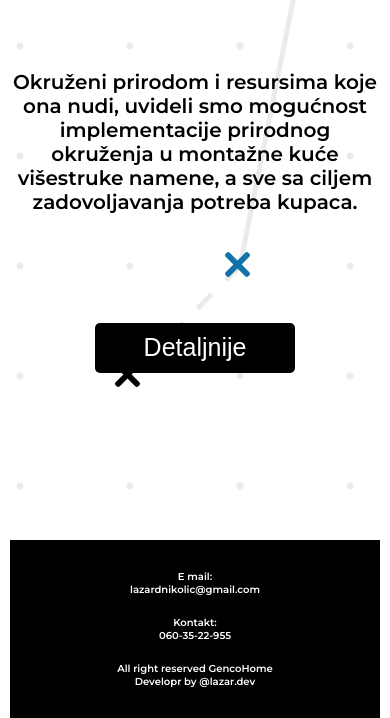
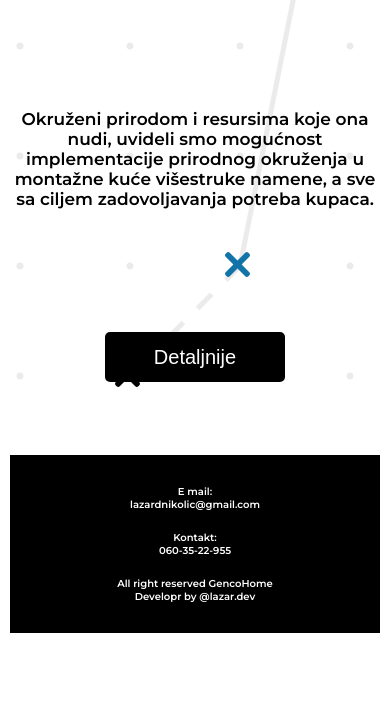
Before and after one commit to Gojde/GencoHome-construction-company, a website built with Parcel: page src/index.html in a window 390 px wide. Shown: the part 1153-1871 px from the top of the page. After the commit the page ends 1786 px from the top, so only its background shows below. Built offline with nearby package versions, Linux system fonts and the light colour scheme.

Commit message:
fix responsiveness all finish

```diff
--- a/src/style/_base.scss
+++ b/src/style/_base.scss
@@ -1,6 +1,11 @@
 html{
     font-size: 62.5%;
     font-family: 'Montserrat', sans-serif;
+}
+
+body{
+    position: relative;
+    overflow-x: hidden;
 }
 
 *{
--- a/src/style/pocetna/_gridPocetna.scss
+++ b/src/style/pocetna/_gridPocetna.scss
@@ -24,15 +24,13 @@
 
     display: grid;
     grid-template-columns: 1fr;
-    grid-template-rows: 90vh 100vh;
+    grid-template-rows: 1fr 1fr;
 
     .upperSection{
-        grid-column: 1;
+        grid-column: 1 / 2;
         grid-row: 1 / 2;
 
         display: grid;
-        grid-template-columns: 1fr;
-        grid-template-rows: 1fr;
     }
 
     .underSection{
@@ -40,28 +38,6 @@
         grid-row: 2 / -1;
 
         display: grid;
-        grid-template-columns: 1fr;
-        grid-template-rows: 812px;
-
-        .firstParagrafOnama{
-            grid-column: 1;
-            grid-row: 1;
-        }
-
-        .secondParagrafOnama{
-            grid-column: 1;
-            grid-row: 1;
-        }
-
-        .oNamaText{
-            grid-column: 1;
-            grid-row: 1;
-        }
-
-        .btnOnamaDetaljnije{
-            grid-column: 1;
-            grid-row: 1;
-        }
     }
 
     .dottedBack{
--- a/src/style/pocetna/_pocetna.scss
+++ b/src/style/pocetna/_pocetna.scss
@@ -54,11 +54,19 @@
             top: 131.6rem;
             left: 21.5rem;
             fill: #1173A8;
+
+            @media only screen and (max-height: 750px){
+                display: none;
+            }
         }
 
         .ex6{
             top: 142.6rem;
             left: 10.5rem;
+
+            @media only screen and (max-height: 785px){
+                display: none;
+            }
         }
     }
 
@@ -117,9 +125,9 @@
 
         button{
             cursor: pointer;
-            width: 20rem;
+            width: 18rem;
             height: 5rem;
-            font-size: 2.5rem;
+            font-size: 2rem;
             color: white;
             outline: none;
             background-color: black;
@@ -131,7 +139,6 @@
 
     .josLinkOnama{
         width: 100%;
-        height: 87vh;
         display: flex;
         align-items: flex-end;
         justify-content: center;
@@ -142,12 +149,11 @@
             align-items: center;
             flex-direction: column;
             width: 10rem;
-            bottom: 3.2rem;
-            left: .8rem;
             text-decoration: none;
             color: black;
             font-size: 2.5rem;
             font-weight: 500;
+            margin-bottom: 4rem;
 
         }
 
@@ -157,15 +163,18 @@
     }
 
     .underSection{
+        height: 100%;
         h1{
-            font-size: 3.6rem;
+            height: max-content;
+            font-size: 3rem;
             font-weight: 900;
             justify-self: center;
-            padding-top: 8rem;
+            padding-top: 7rem;
         }
 
         p{
-            font-size: 2rem;
+            padding-top: 5rem;
+            font-size: 1.7rem;
             text-align: center;
 
             span{
@@ -173,45 +182,33 @@
             }
         }
 
-        .firstParagrafOnama{
-            padding-top: 20rem;
-        }
-
-        .secondParagrafOnama{
-            padding-top: 8rem;
-            align-self: center;
-        }
-
         .btnOnamaDetaljnije{
             width: max-content;
             height: max-content;
             justify-self: center;
-            align-self: flex-end;
-            margin-bottom: 13.5rem;
-            z-index: 9;
+            margin-top: 5rem;
 
             button{
-                width: 20rem;
+                width: 18rem;
                 height: 5rem;
-                font-size: 2.5rem;
+                font-size: 2rem;
                 color: white;
                 outline: none;
                 background-color: black;
                 border: none;
                 border-radius: 5px;
-                z-index: 100;
             }
         }
     }
 }
 
 .footer{
+    // margin-top: 8rem;
     width: 100%;
     text-align: center;
     color: white;
     background-color: black;
     padding: 20px 0 20px 0;
-    z-index: 10;
 
     p{
         padding: 10px 0 10px 0;
```
Also changed, not shown: src/index.html (+0 -1 lines), dist/main.css, dist/main.js, 1 other file.
